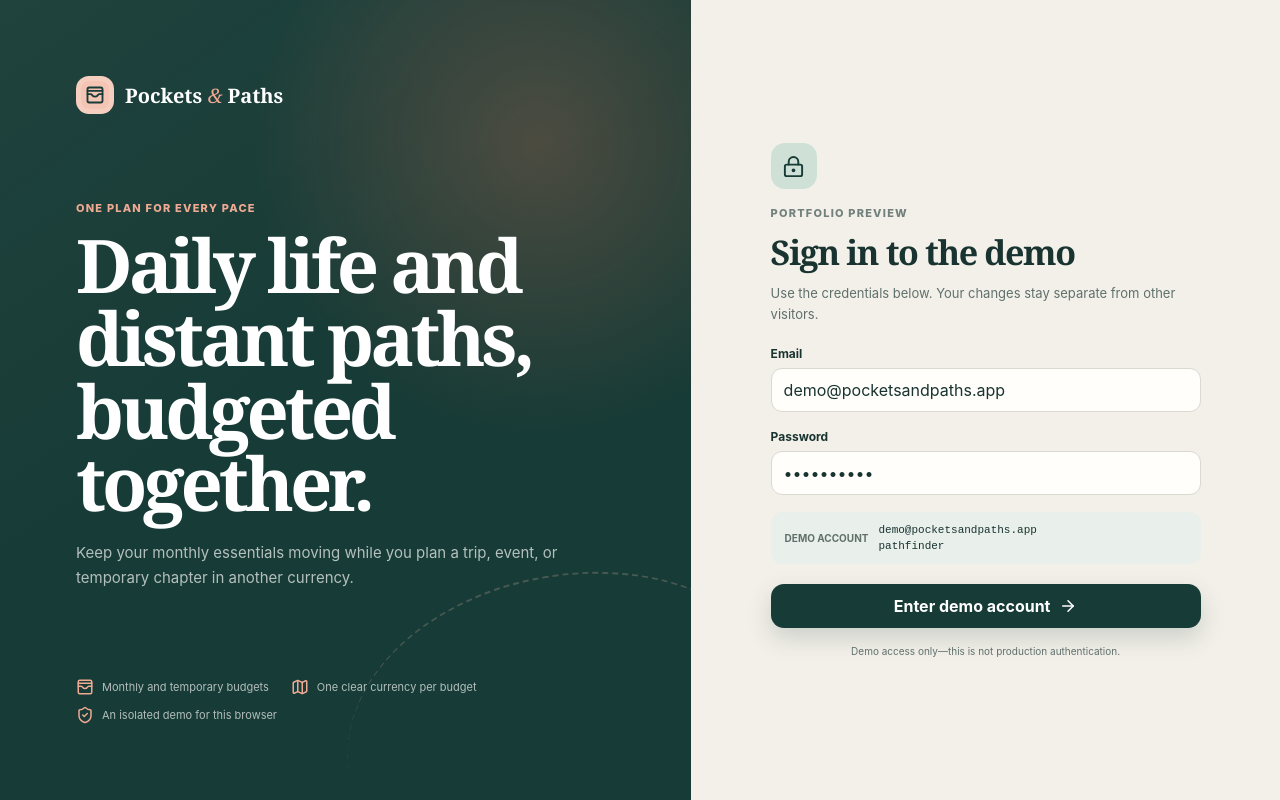
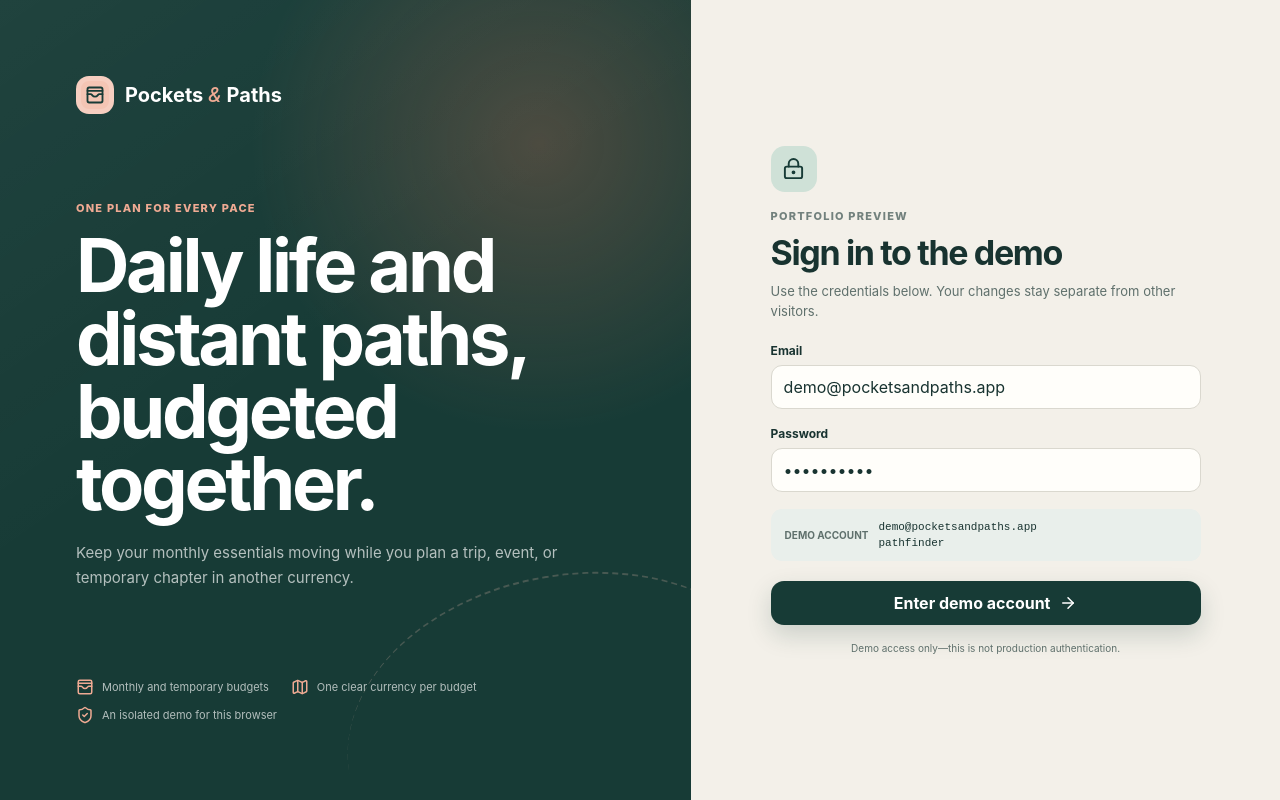
Before and after one commit to patel-jay/pockets-and-paths, a React (Vite) app: page / in a window 1280 px wide. Built offline with nearby package versions, Linux system fonts and the light colour scheme; no server answers.

Commit message:
Minor updates
-> Added info about AI-assisted workflow
-> Updated fonts for better readability
-> Updated readme dashboard screenshot accordingly

```diff
--- a/src/styles/_auth.scss
+++ b/src/styles/_auth.scss
@@ -42,7 +42,7 @@
   display: flex;
   align-items: center;
   gap: 11px;
-  font-family: Georgia, 'Times New Roman', serif;
+  font-family: var(--font-display);
   font-size: 20px;
   font-weight: 700;
 
@@ -62,10 +62,11 @@
   }
   h1 {
     margin: 14px 0 20px;
-    font-family: Georgia, 'Times New Roman', serif;
+    font-family: var(--font-display);
     font-size: clamp(42px, 6vw, 74px);
+    font-weight: 750;
     line-height: 0.98;
-    letter-spacing: -0.055em;
+    letter-spacing: -0.045em;
   }
   > p:last-child {
     max-width: 550px;
@@ -108,8 +109,9 @@
 
   h2 {
     margin: -8px 0 0;
-    font-family: Georgia, 'Times New Roman', serif;
+    font-family: var(--font-display);
     font-size: 34px;
+    font-weight: 750;
     letter-spacing: -0.04em;
   }
 }
--- a/src/styles/_budget-detail.scss
+++ b/src/styles/_budget-detail.scss
@@ -18,9 +18,10 @@
 
   h1 {
     margin: 5px 0 0;
-    font-family: Georgia, 'Times New Roman', serif;
+    font-family: var(--font-display);
     font-size: clamp(30px, 4vw, 46px);
-    letter-spacing: -0.04em;
+    font-weight: 750;
+    letter-spacing: -0.03em;
   }
 }
 
@@ -50,8 +51,10 @@
     font-weight: 700;
   }
   strong {
-    font-family: Georgia, 'Times New Roman', serif;
+    font-family: var(--font-numeric);
     font-size: 22px;
+    font-variant-numeric: tabular-nums lining-nums;
+    font-weight: 750;
   }
 }
 
@@ -115,8 +118,10 @@
     pointer-events: none;
 
     strong {
-      font-family: Georgia, 'Times New Roman', serif;
+      font-family: var(--font-numeric);
       font-size: 24px;
+      font-variant-numeric: tabular-nums lining-nums;
+      font-weight: 750;
     }
     small {
       color: var(--ink-soft);
@@ -247,8 +252,9 @@
 
   h2 {
     margin: 5px 0 0;
-    font-family: Georgia, 'Times New Roman', serif;
+    font-family: var(--font-display);
     font-size: 22px;
+    font-weight: 750;
   }
   p:last-child {
     max-width: 500px;
--- a/src/styles/_dashboard.scss
+++ b/src/styles/_dashboard.scss
@@ -11,10 +11,11 @@
 
   h1 {
     margin: 4px 0 0;
-    font-family: Georgia, 'Times New Roman', serif;
+    font-family: var(--font-display);
     font-size: clamp(27px, 3vw, 38px);
+    font-weight: 750;
     line-height: 1.05;
-    letter-spacing: -0.035em;
+    letter-spacing: -0.025em;
   }
 }
 
@@ -146,9 +147,12 @@
   }
 
   strong {
-    font-family: Georgia, 'Times New Roman', serif;
+    font-family: var(--font-numeric);
     font-size: clamp(28px, 3.7vw, 38px);
-    letter-spacing: -0.035em;
+    font-variant-numeric: tabular-nums lining-nums;
+    font-weight: 750;
+    letter-spacing: -0.02em;
+    line-height: 1.1;
   }
 }
 
@@ -215,9 +219,10 @@
 
   h2 {
     margin: 5px 0 0;
-    font-family: Georgia, 'Times New Roman', serif;
+    font-family: var(--font-display);
     font-size: clamp(23px, 2.5vw, 29px);
-    letter-spacing: -0.025em;
+    font-weight: 750;
+    letter-spacing: -0.02em;
   }
 }
 
@@ -258,8 +263,9 @@
 
   h3 {
     margin: 18px 0 3px;
-    font-family: Georgia, 'Times New Roman', serif;
+    font-family: var(--font-display);
     font-size: 21px;
+    font-weight: 750;
     letter-spacing: -0.02em;
 
     a {
@@ -345,7 +351,9 @@
 
   strong {
     color: var(--ink);
+    font-family: var(--font-numeric);
     font-size: 18px;
+    font-variant-numeric: tabular-nums lining-nums;
   }
 }
 
@@ -535,8 +543,9 @@
   }
 
   h1 {
-    font-family: Georgia, 'Times New Roman', serif;
+    font-family: var(--font-display);
     font-size: clamp(30px, 5vw, 46px);
+    font-weight: 750;
     letter-spacing: -0.04em;
   }
 
--- a/src/styles/_forms.scss
+++ b/src/styles/_forms.scss
@@ -48,8 +48,9 @@
 
   h2 {
     margin: 5px 0 0;
-    font-family: Georgia, 'Times New Roman', serif;
+    font-family: var(--font-display);
     font-size: 29px;
+    font-weight: 750;
     letter-spacing: -0.03em;
   }
   p:last-child {
--- a/src/styles/_shell.scss
+++ b/src/styles/_shell.scss
@@ -20,7 +20,7 @@
   align-items: center;
   gap: 11px;
   padding: 0 8px 34px;
-  font-family: Georgia, 'Times New Roman', serif;
+  font-family: var(--font-display);
   font-size: 20px;
   font-weight: 700;
   letter-spacing: -0.02em;
--- a/src/styles/_tokens.scss
+++ b/src/styles/_tokens.scss
@@ -1,14 +1,11 @@
 @use 'sass:color';
 
 :root {
-  font-family:
-    Inter,
-    ui-sans-serif,
-    system-ui,
-    -apple-system,
-    BlinkMacSystemFont,
-    'Segoe UI',
-    sans-serif;
+  --font-body: Inter, 'Segoe UI Variable Text', 'Segoe UI', Roboto, Helvetica, Arial, sans-serif;
+  --font-display:
+    Inter, 'Segoe UI Variable Display', 'Segoe UI', Roboto, Helvetica, Arial, sans-serif;
+  --font-numeric: Inter, 'Segoe UI Variable Text', 'Segoe UI', Roboto, Helvetica, Arial, sans-serif;
+  font-family: var(--font-body);
   color: #183330;
   background: #f3f0e9;
   font-synthesis: none;
```
Also changed, not shown: 2 other files (tests, documents, lock files or other folders).
